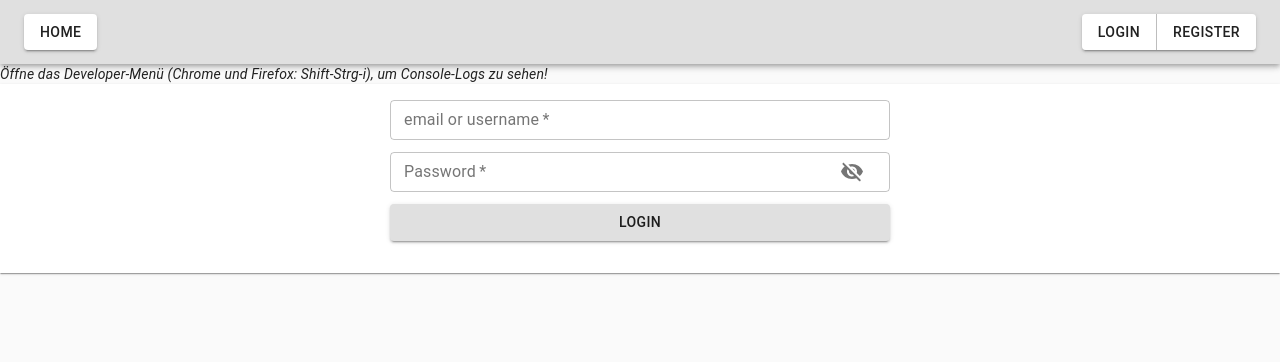
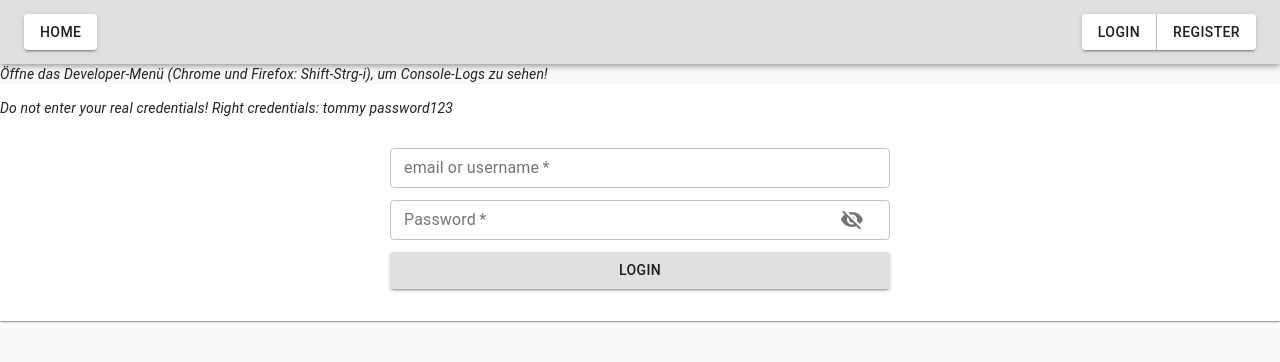
Before and after one commit to leonardb2001/FlaskFileShare, a React (Create React App) app in the folder frontend/: page /login in a window 1280 px wide. Shown: the top 362 px of the page. Built offline with nearby package versions, Linux system fonts and the light colour scheme; what redux-resource would draw is missing.

Commit message:
add comment on credentials

```diff
--- a/frontend/src/react/scenes/Login/index.js
+++ b/frontend/src/react/scenes/Login/index.js
@@ -76,6 +76,7 @@ class Login extends React.Component {
     const { classes } = this.props
     return (
       <Card square className={classes.card}>
+        <p><i>Do not enter your real credentials! Right credentials: tommy password123</i></p>
         <CardActions>
           <form className={classes.container}>
             <TextField
```
